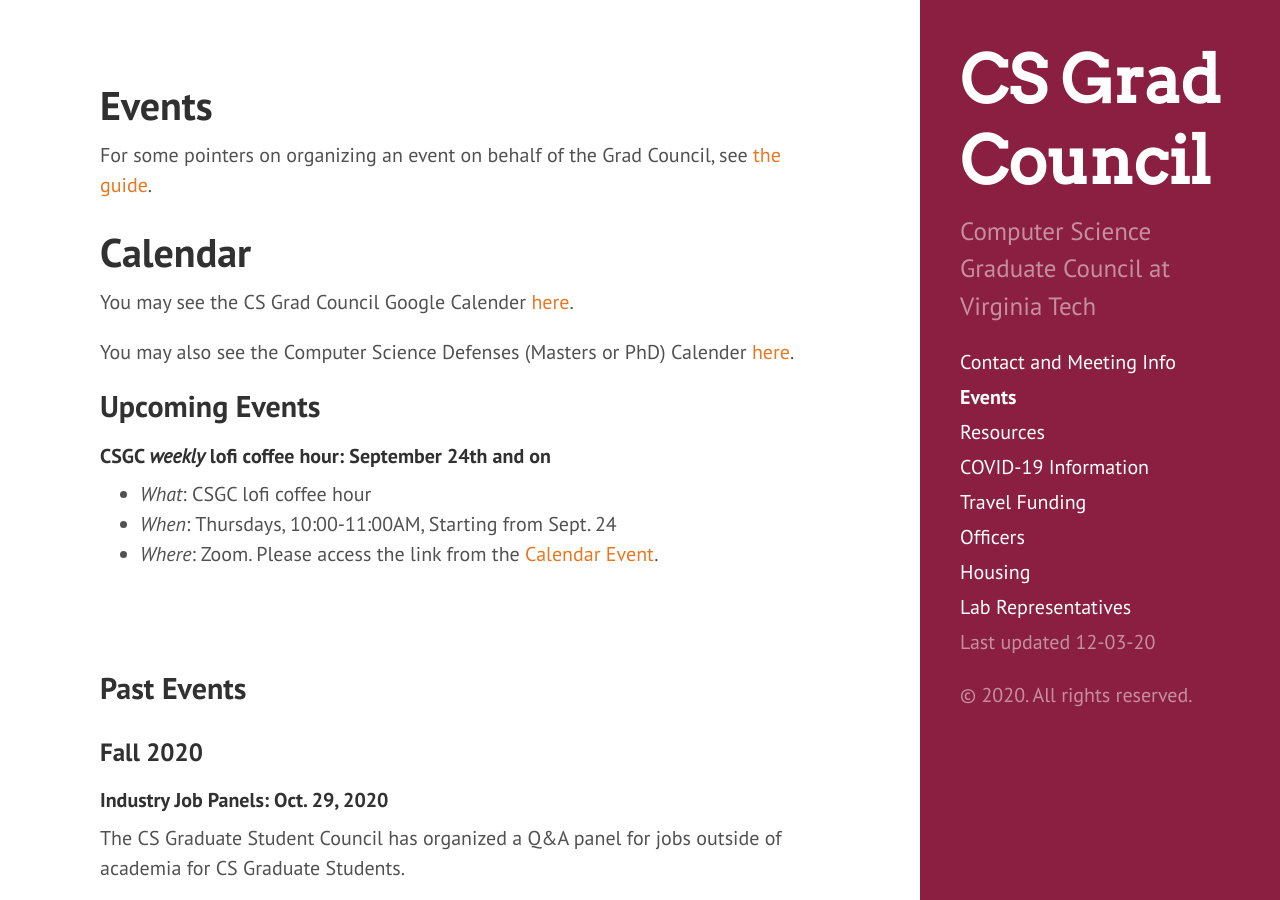
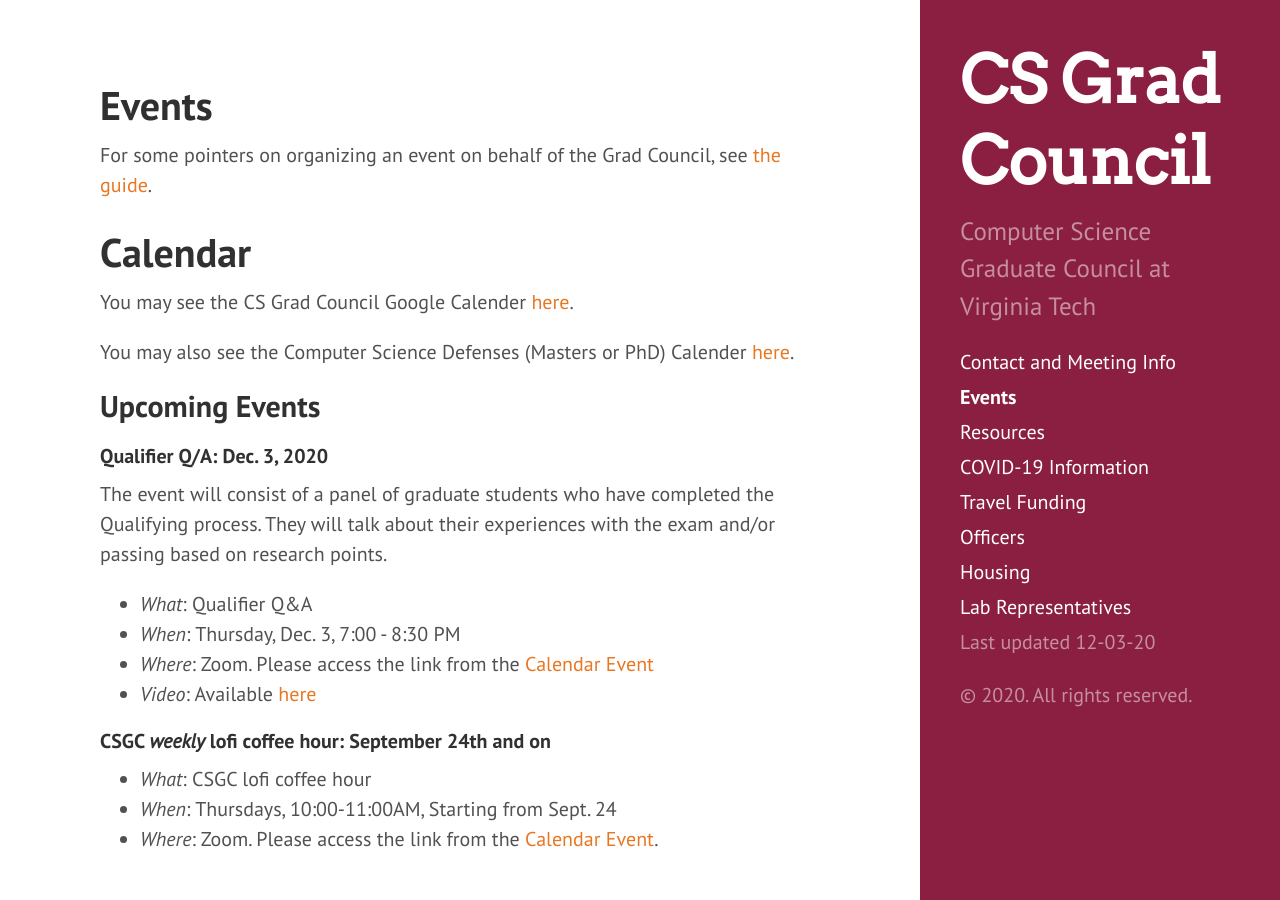
Before and after one commit to CSGraduateCouncil-VirginiaTech/csgc-website, a Jekyll site: the page built from events.md, in a window 1280 px wide and 900 px high. Built offline with Jekyll 4.4.1, drawn with Linux system fonts in a browser that asks for light colours.

Commit message:
add qualifier q/a event
Signed-off-by: Alex Hicks <awh4kc@virginia.edu>

```diff
--- a/events.md
+++ b/events.md
@@ -13,6 +13,15 @@ You may see the CS Grad Council Google Calender [here](https://calendar.google.c
 You may also see the Computer Science Defenses (Masters or PhD) Calender [here](https://calendar.google.com/calendar?cid=Y184b2dhNHRtdXNzbjcydXRnM3ViYzRmcXZ2a0Bncm91cC5jYWxlbmRhci5nb29nbGUuY29t).
 
 ## Upcoming Events
+
+#### Qualifier Q/A: Dec. 3, 2020
+
+The event will consist of a panel of graduate students who have completed the Qualifying process. They will talk about their experiences with the exam and/or passing based on research points.
+
+- *What*: Qualifier Q&A
+- *When*: Thursday, Dec. 3, 7:00 - 8:30 PM
+- *Where*: Zoom.  Please access the link from the [Calendar Event]()
+- *Video*: Available [here](https://drive.google.com/file/d/1IfbxUI5-S7p9XPeHOpddCMPEK1gaMcjz/view)
 
 #### CSGC ***weekly*** lofi coffee hour: September 24th and on
 
```
